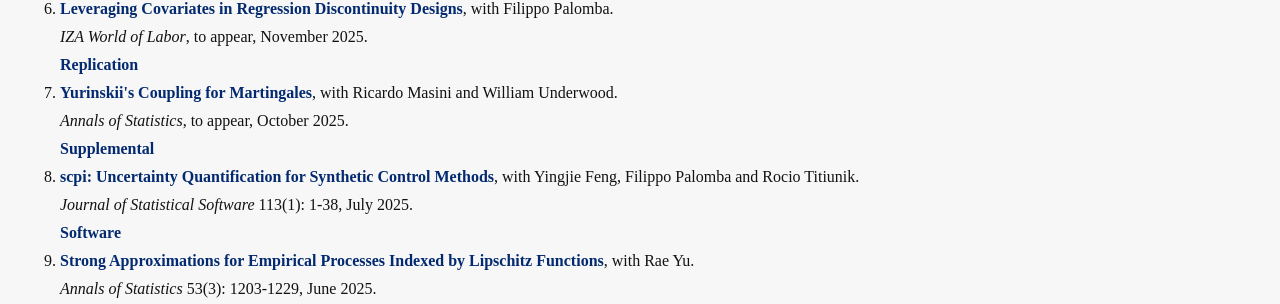
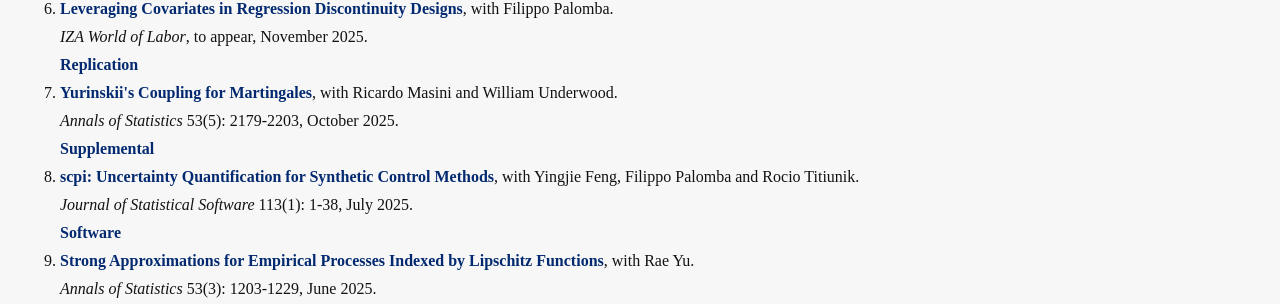
Before and after one commit to mdcattaneo/mdcattaneo.github.io, a Jekyll site: the page built from publications.html, in a window 1280 px wide and 900 px high, scrolled down 371 px. Shown: the part 148-452 px from the top of the window. Built offline with Jekyll 4.4.1, drawn with Linux system fonts in a browser that asks for light colours; some web fonts are replaced.

Commit message:
Added website file

```diff
--- a/publications.html
+++ b/publications.html
@@ -62,7 +62,7 @@ redirect_from:
     </li>
     <li>
         <a href="https://mdcattaneo.github.io/papers/Cattaneo-Masini-Underwood_2025_AOS.pdf" target="_blank">Yurinskii's Coupling for Martingales</a>, with Ricardo Masini and William Underwood.<br>
-        <em>Annals of Statistics</em>, to appear, October 2025.<br>
+        <em>Annals of Statistics</em> 53(5): 2179-2203, October 2025.<br>
         <a href="https://mdcattaneo.github.io/papers/Cattaneo-Masini-Underwood_2025_AOS--Supplement.pdf" target="_blank">Supplemental</a>
     </li>
     <li>
```
Also changed, not shown: 1 other file.
